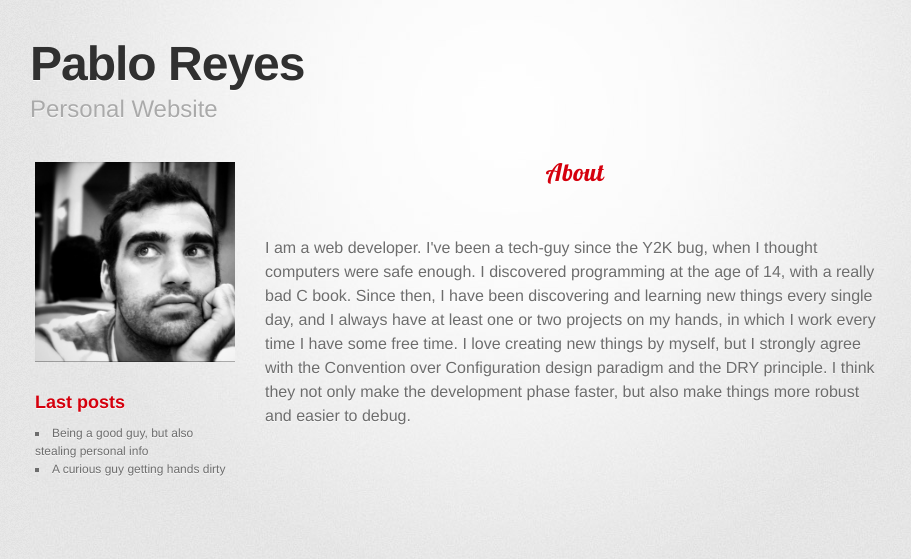
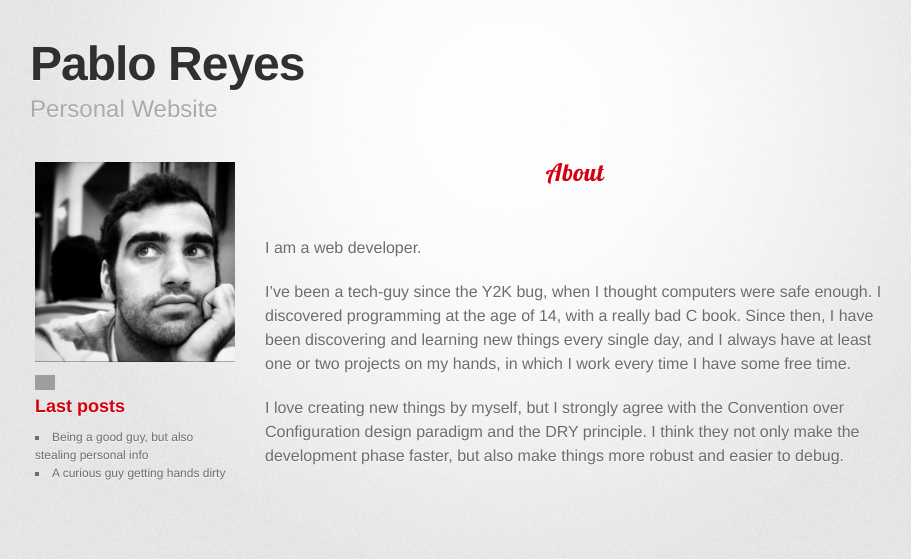
Before and after one commit to PabloReyes/PabloReyes.github.io, a Jekyll site: the page built from about/index.markdown, in a window 1280 px wide. Shown: the top 559 px of the page, without its empty margins (130-1041 px from the left). Built offline with Jekyll 4.4.1, drawn with Linux system fonts in a browser that asks for light colours; some web fonts are replaced; grey boxes are pictures that could not be loaded.

Commit message:
-Add Linked In Logo. -Reformat about page to markdown

```diff
--- a/_includes/sidebar.html
+++ b/_includes/sidebar.html
@@ -4,7 +4,7 @@
     </section>
 
     <section id="about">
-        <p></p>
+        <a href="http://es.linkedin.com/in/pabloreyesalmagro" style="text-decoration:none;"><span style="font: 80% Arial,sans-serif; color:#0783B6;"><img src="https://static.licdn.com/scds/common/u/img/webpromo/btn_in_20x15.png" width="20" height="15" alt="View Pablo Reyes Almagro's LinkedIn profile" style="vertical-align:middle;" border="0"></span></a>
     </section>
 
     <section id="last-posts">
--- a/about/index.html
+++ b/about/index.markdown
@@ -1,6 +1,7 @@
 ---
 layout: post
 title: About
+markdown: markdown
 ---
 
 I am a web developer.
```
Also changed, not shown: 5 other files.
